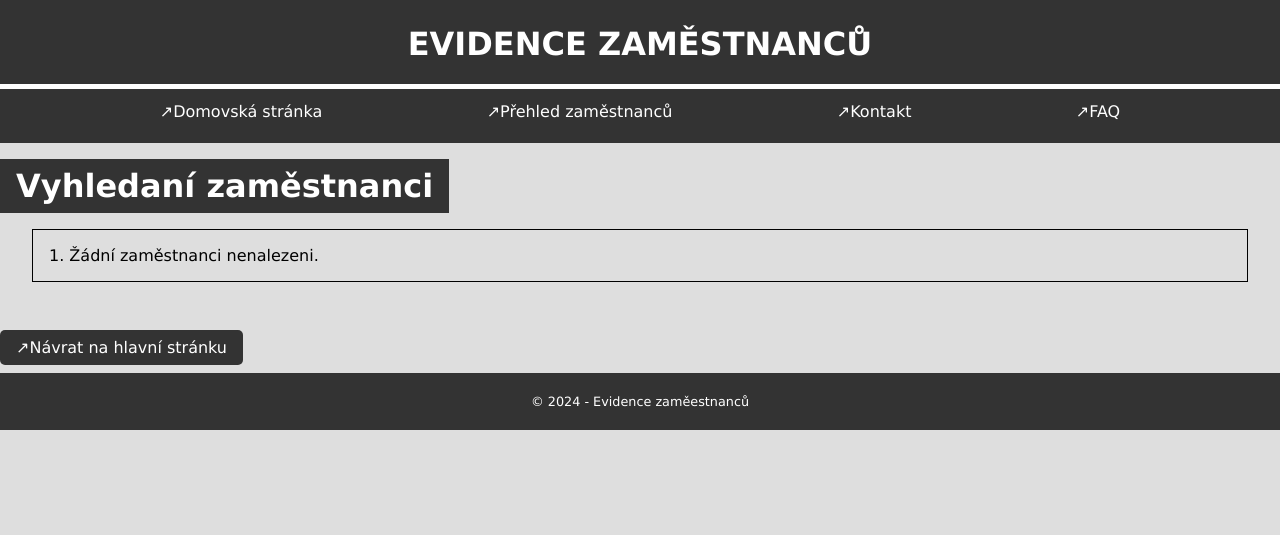
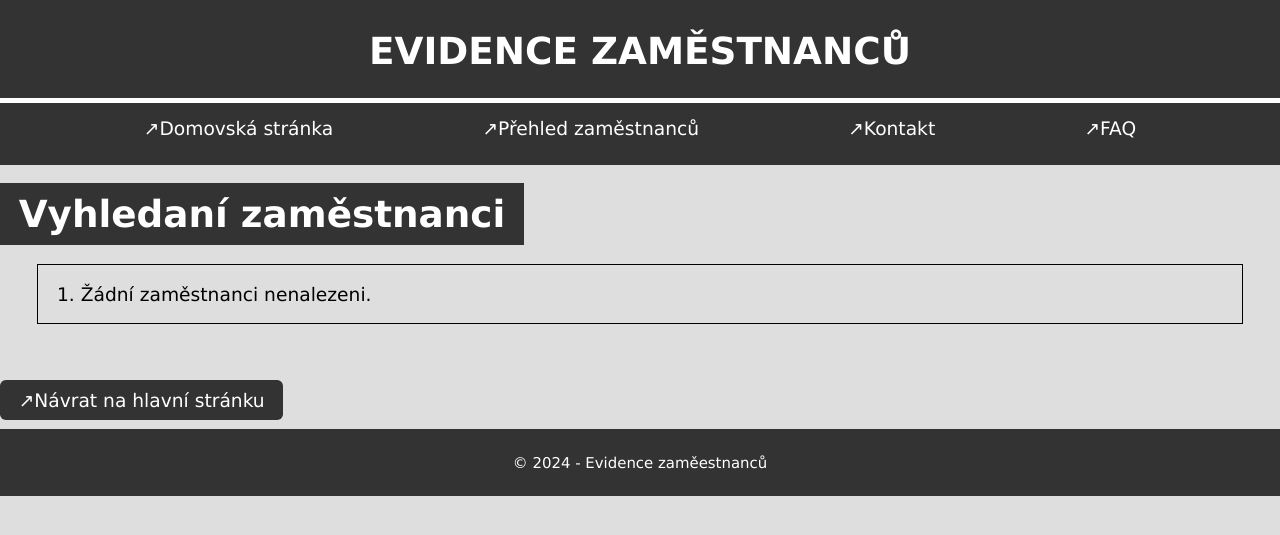
Before and after one commit to cernyj-dev/Evidence-zamestnancu, a Symfony app: template templates/employee/employees.html.twig in a window 1280 px wide. Shown: the top 535 px of the page. Run offline with Twig, Linux system fonts and the light colour scheme; the template is opened without the code that fills it, so the values that code supplies are empty; some libraries are stand-ins or nearby versions.

Commit message:
Changed basic font

```diff
--- a/stylesheets/global.css
+++ b/public/styles/global.css
@@ -4,7 +4,7 @@ html{
 }
 
 :root {
-    font-size: 12pt;
+    font-size: 14pt;
     --spacing-default: 1rem;
     font-family: Geneva, Tahoma, Verdana, sans-serif;
 
```
